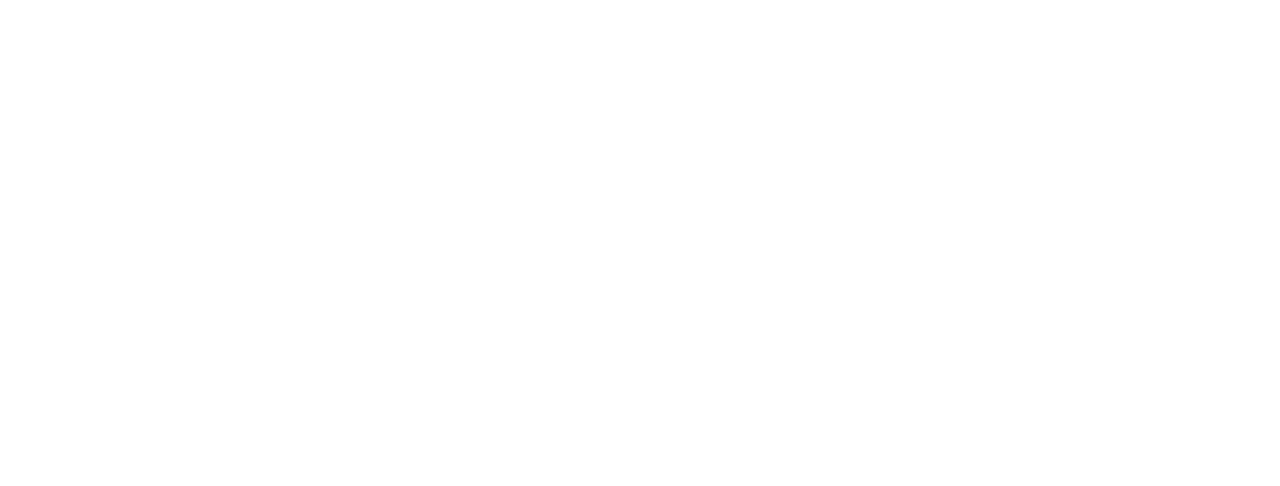
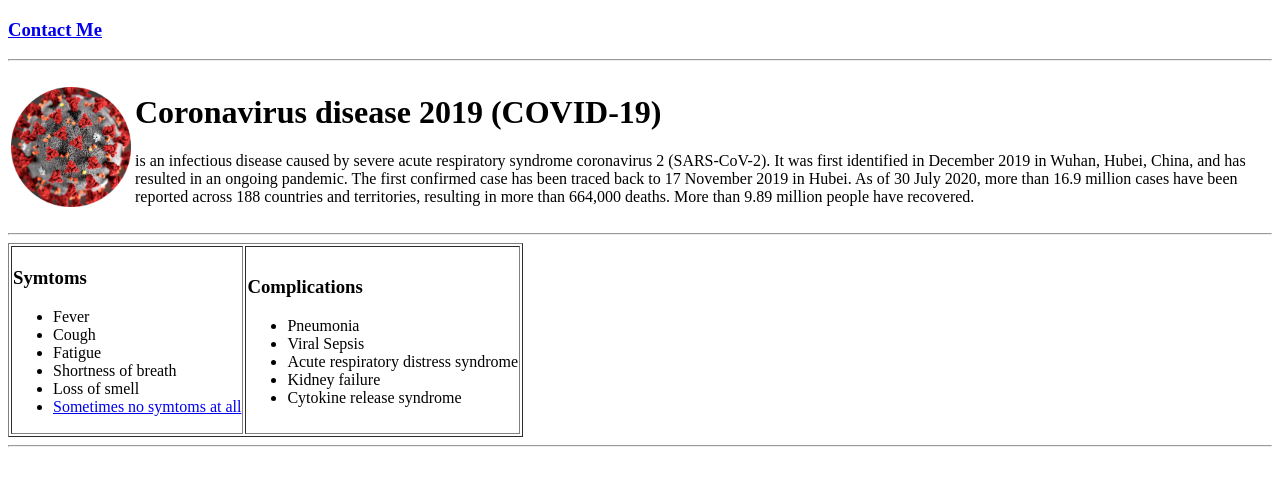
Before and after one commit to masonkoh/zhqlem19, a plain HTML site: page _temp_purehtml/index.html in a window 1280 px wide. Drawn offline with Linux system fonts and the light colour scheme.

Commit message:
End of Day1, still doing basic setup

```diff
--- a/_temp_purehtml/index.html
+++ b/_temp_purehtml/index.html
@@ -1,11 +1,66 @@
 <!DOCTYPE html>
 <html>
+
 <head>
     <meta charset="utf-8">
     <meta name="description" content="COVID-19 UPDATE by MK">
     <title>COVID-19 UPDATE Global</title>
 </head>
+
 <body>
+    <h3><a href="./contact.html" target="_blank">Contact Me</a></h3>
+    <hr>
+    <table>
+        <tbody>
+            <tr>
+                <td><img src="assets/covid19_model_img.png" alt="COVID-19 virus model image" width="120" height="120"
+                        style="display:block"></td>
+                <td>
+                    <h1>Coronavirus disease 2019 (COVID-19)</h1>
+                    <p>is an infectious disease caused by severe acute respiratory syndrome coronavirus 2 (SARS-CoV-2).
+                        It was first identified in December 2019 in Wuhan, Hubei, China, and has resulted in an ongoing
+                        pandemic. The first confirmed case has been traced back to 17 November 2019 in Hubei. As of 30
+                        July 2020, more than 16.9 million cases have been reported across 188 countries and territories,
+                        resulting in more than 664,000 deaths. More than 9.89 million people have recovered.</p>
+                </td>
+            </tr>
+        </tbody>
+    </table>
+
+    <hr>
+
+    <table border="1px">
+        <tbody>
+            <tr>
+                <td>
+                    <h3>Symtoms</h3>
+                    <ul>
+                        <li>Fever</li>
+                        <li>Cough</li>
+                        <li>Fatigue</li>
+                        <li>Shortness of breath</li>
+                        <li>Loss of smell</li>
+                        <li><a href="https://www.who.int/emergencies/diseases/novel-coronavirus-2019/question-and-answers-hub/q-a-detail/q-a-coronaviruses" target="_blank">Sometimes no symtoms at all</a></li>
+                    </ul>
+                </td>
+                <td>
+                    <h3>Complications</h3>
+                    <ul>
+                        <li>Pneumonia</li>
+                        <li>Viral Sepsis</li>
+                        <li>Acute respiratory distress syndrome</li>
+                        <li>Kidney failure</li>
+                        <li>Cytokine release syndrome</li>
+                    </ul>
+                </td>
+            </tr>
+        </tbody>
+    </table>
+
+    <hr>
+
+
 
 </body>
+
 </html>
```
Also changed, not shown: _temp_purehtml/contact.html (added, +24 -0 lines), _temp_purehtml/assets/covid19_model_img.png (added). Lines whose indentation alone changed are shown as unchanged.
